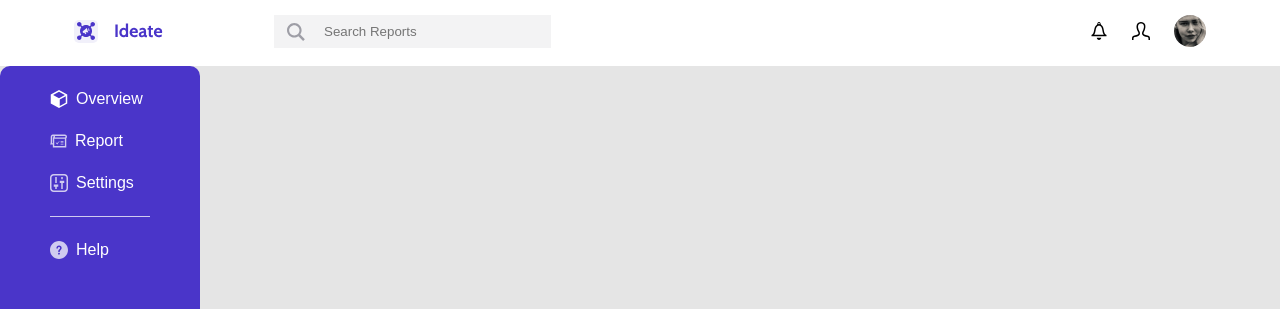
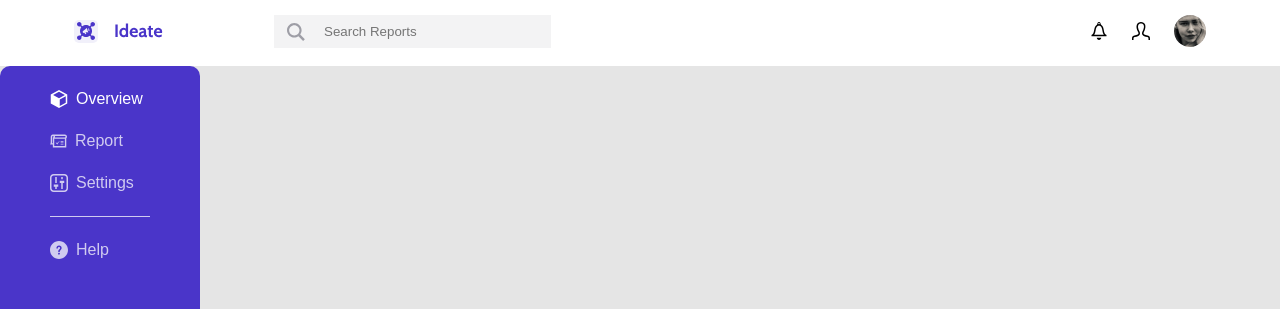
Before and after one commit to michaellisitsa/Codewell_Ideate_Dashboard_React, a React (Create React App) app in the folder ideate-dashboard/: page / in a window 1280 px wide. Shown: the top 309 px of the page. Built offline with nearby package versions, Linux system fonts and the light colour scheme.

Commit message:
move selected-link state to Sidebar parent, show only one highlighted link at a time

```diff
--- a/ideate-dashboard/src/components/Sidebar.js
+++ b/ideate-dashboard/src/components/Sidebar.js
@@ -8,7 +8,7 @@ import helpIcon from "../Assets/Help.svg";
 import ReportsGenerated from "./ReportsGenerated";
 
 class Sidebar extends React.Component {
-  state = { counter: 0 };
+  state = { counter: 0, selected: "Overview" };
   constructor(props) {
     super(props);
   }
@@ -34,15 +34,61 @@ class Sidebar extends React.Component {
     }
   };
 
+  selectedClickHandler = (e) => {
+    e.preventDefault();
+    this.setState({
+      selected: e.target.innerText,
+    });
+  };
+
   render() {
+    const sidebarVals = [
+      {
+        icon: overviewIcon,
+        name: "Overview",
+      },
+      {
+        icon: reportIcon,
+        name: "Report",
+      },
+      {
+        icon: settingsIcon,
+        name: "Settings",
+      },
+      {
+        icon: helpIcon,
+        name: "Help",
+      },
+    ];
+
+    const sidebarComponents = sidebarVals.map((sidebarVal, i, arr) => {
+      let selected = sidebarVal.name === this.state.selected ? true : false;
+      let divider =
+        arr.length - 1 === i ? (
+          <div className="menu__link-container help-divider"></div>
+        ) : (
+          ""
+        );
+
+      return [
+        divider,
+        <SidebarLink
+          icon={sidebarVal.icon}
+          name={sidebarVal.name}
+          onClick={this.selectedClickHandler}
+          selected={selected}
+        />,
+      ];
+    });
     return (
       <aside className="menu" id="menu">
         <nav className="menu__items">
-          <SidebarLink icon={overviewIcon} name="Overview" />
+          {sidebarComponents}
+          {/* <SidebarLink icon={overviewIcon} name="Overview" />
           <SidebarLink icon={reportIcon} name="Report" />
           <SidebarLink icon={settingsIcon} name="Settings" />
           <div className="menu__link-container help-divider"></div>
-          <SidebarLink icon={helpIcon} name="Help" />
+          <SidebarLink icon={helpIcon} name="Help" /> */}
         </nav>
         <div id="bot-sidebar-marker" className="bot-sidebar-marker"></div>
         <ReportsGenerated percentage={this.state.counter} />
--- a/ideate-dashboard/src/components/SidebarLink.js
+++ b/ideate-dashboard/src/components/SidebarLink.js
@@ -5,25 +5,15 @@ import classNames from "classnames";
 let cx = classNames.bind(styles);
 
 class SidebarLink extends React.Component {
-  state = { selected: true };
-  constructor(props) {
-    super(props);
-  }
-
-  onClickHandler = () => {
-    this.setState({
-      selected: !this.state.selected,
-    });
-  };
   render() {
     let className = cx("menu__links", {
-      "selected-link": this.state.selected,
+      "selected-link": this.props.selected,
     });
     const icon = this.props.icon;
     return (
       <div className="menu__link-container">
         <img src={icon} alt="" className="menu__link-icon" />
-        <a className={className} onClick={this.onClickHandler}>
+        <a className={className} onClick={this.props.onClick}>
           {this.props.name}
         </a>
       </div>
--- a/ideate-dashboard/src/styles/SidebarLink.css
+++ b/ideate-dashboard/src/styles/SidebarLink.css
@@ -1,5 +1,9 @@
 .menu__links {
   color: #d0cbf0;
+}
+
+.menu__links:hover {
+  cursor: pointer;
 }
 
 a.selected-link {
```
